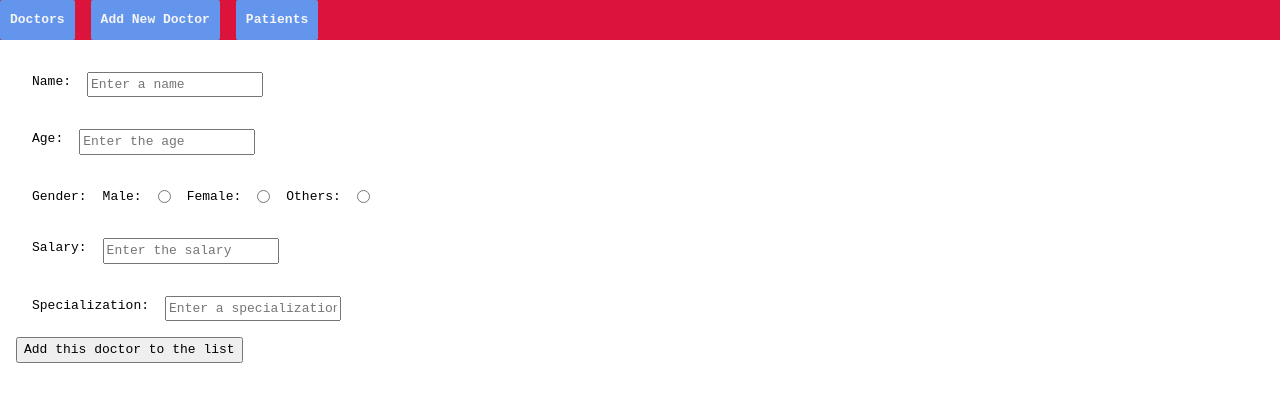
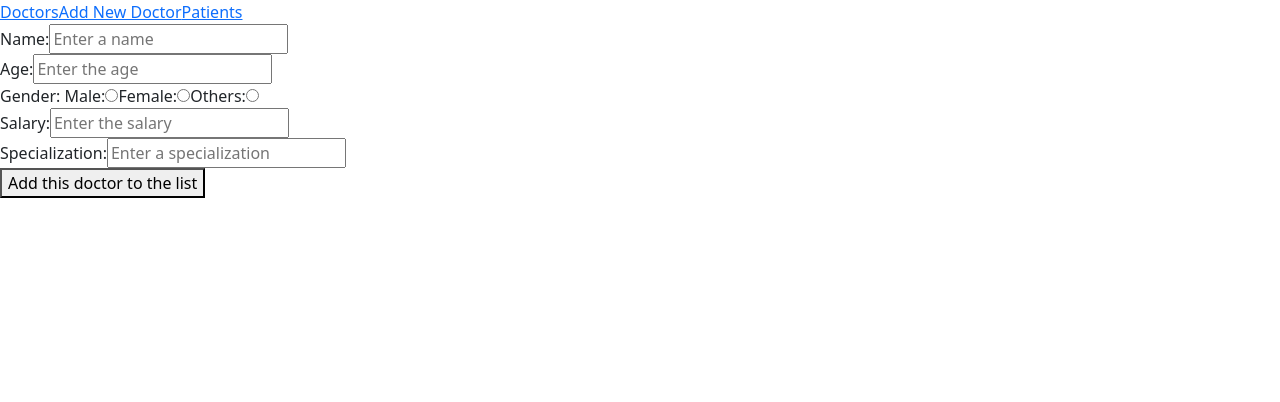
Before and after one commit to 0101chaitanya/hospital-mamagement, a React (Vite) app: page /add-new-doctor in a window 1280 px wide. Shown: the top 402 px of the page. Built offline with nearby package versions, Linux system fonts and the light colour scheme.

Commit message:
purged custom css.Ready for bootstrapification

```diff
--- a/index.html
+++ b/index.html
@@ -1,13 +1,20 @@
 <!doctype html>
 <html lang="en">
 <head>
-    <meta charset="UTF-8" />
-    <link rel="icon" type="image/svg+xml" href="/vite.svg" />
-    <meta name="viewport" content="width=device-width, initial-scale=1.0" />
+	<meta charset="UTF-8"/>
+	<link href="/vite.svg" rel="icon" type="image/svg+xml"/>
+	<meta content="width=device-width, initial-scale=1.0" name="viewport"/>
 	<title>hospital_management</title>
+	<link crossorigin="anonymous" href="https://cdn.jsdelivr.net/npm/bootstrap@5.1.3/dist/css/bootstrap.min.css"
+	      integrity="sha384-1BmE4kWBq78iYhFldvKuhfTAU6auU8tT94WrHftjDbrCEXSU1oBoqyl2QvZ6jIW3" rel="stylesheet">
+
 </head>
 <body>
 <div id="root"></div>
-    <script type="module" src="/src/main.jsx"></script>
+<script crossorigin="anonymous"
+        integrity="sha384-ka7Sk0Gln4gmtz2MlQnikT1wXgYsOg+OMhuP+IlRH9sENBO0LRn5q+8nbTov4+1p"
+        src="https://cdn.jsdelivr.net/npm/bootstrap@5.1.3/dist/js/bootstrap.bundle.min.js"></script>
+
+<script src="/src/main.jsx" type="module"></script>
 </body>
 </html>
--- a/src/components/DoctorCard.jsx
+++ b/src/components/DoctorCard.jsx
@@ -1,9 +1,8 @@
-
 export default function DoctorCard(props) {
-    const { doctor } = props;
-    const { name, salary, gender, age, specialization, id } = doctor;
+    const {doctor} = props;
+    const {name, salary, gender, age, specialization, id} = doctor;
     return (
-        <div className="card">
+        <div>
             <h2>Name: {name}</h2>
             <p>Id: {id}</p>
             <p>Age: {age} years old</p>
--- a/src/components/FetchDoctorsPage.jsx
+++ b/src/components/FetchDoctorsPage.jsx
@@ -34,7 +34,7 @@ export default function FetchDoctorsPage(props) {
     if (error) return <p>Error: {error}</p>;
 
     return (
-        <div className="container">
+        <div>
             <h1>List of doctors working in the Chaitanya Hospital</h1>
             {<main>
                 {doctors.map(doctor => (
--- a/src/components/FetchPatientsPage.jsx
+++ b/src/components/FetchPatientsPage.jsx
@@ -1,7 +1,5 @@
-
-
 import axios from "axios";
-import { useEffect, useState } from "react";
+import {useEffect, useState} from "react";
 import PatientCard from "./PatientCard";
 // import DoctorCard from "./DoctorCard";
 
@@ -31,11 +29,11 @@ export default function FetchPatientsPage(props) {
     if (loading) return <p>Loading...</p>;
     if (error) return <p>Error: {error}</p>;
 
-    return (<div className="container">
+    return (<div>
             <h1>List of admitted patients</h1>
             {<main>
                 {patients.map(patient => (
-                <PatientCard key={patient.id} patient={patient} />
+                    <PatientCard key={patient.id} patient={patient}/>
                 ))}
             </main>}
         </div>
--- a/src/components/GlobalNavBar.jsx
+++ b/src/components/GlobalNavBar.jsx
@@ -2,7 +2,7 @@ import {Link} from "react-router-dom";
 
 export default function GlobalNavBar() {
     return (
-        <nav className="navbar">
+        <nav>
             <Link to="/">Doctors</Link>
             <Link to="/add-new-doctor">Add New Doctor</Link>
             <Link to="/patients">Patients</Link>
--- a/src/components/NewDoctorPage.jsx
+++ b/src/components/NewDoctorPage.jsx
@@ -16,7 +16,7 @@ export default function NewDoctorPage(props) {
     async function handleSubmit(e) {
         e.preventDefault();
         let res = await axios.post(`${baseUrl}/doctors`, newDoctor)
-        alert(`Welcome to the Chaitanya Hospital Dr.${newDoctor.name}.We're counting on you`)
+        alert(`Welcome to the Chaitanya Hospital Dr.${newDoctor.name}.We're counting on your service!`)
         setNewDoctor(prev => ({
             "name": "",
             "salary": "",
@@ -31,13 +31,14 @@ export default function NewDoctorPage(props) {
     }
 
     return (
-        <form className="form" onSubmit={handleSubmit}>
+        <form onSubmit={handleSubmit}>
 
             {/* Name */}
 
-            <div className="form-field">
+            <div>
                 <label htmlFor="name">Name: </label>
-                <input type="text" id="name" name="name" placeholder="Enter a name" value={newDoctor.name}
+                <input type="text" id="name" name="name" required={true} placeholder="Enter a name"
+                       value={newDoctor.name}
                        onChange={(e) => setNewDoctor((prev) => ({
                            ...prev, name: e.target.value
                        }))}/>
@@ -46,9 +47,10 @@ export default function NewDoctorPage(props) {
             {/* Salary */}
 
 
-            <div className="form-field">
+            <div>
                 <label htmlFor="age">Age: </label>
-                <input type="number" id="age" name="age" placeholder="Enter the age" value={newDoctor.age}
+                <input type="number" id="age" name="age" required={true} placeholder="Enter the age"
+                       value={newDoctor.age}
                        onChange={(e) => setNewDoctor((prev) => ({
                            ...prev, age: e.target.value
                        }))}/>
@@ -56,7 +58,7 @@ export default function NewDoctorPage(props) {
 
             {/* Gender */}
 
-            <div className="form-field">
+            <div>
                 <span>Gender: </span>
                 <label htmlFor="male">Male: </label>
                 <input type="radio" id="male" name="gender" value="male" onChange={(e) => setNewDoctor((prev) => ({
@@ -75,9 +77,10 @@ export default function NewDoctorPage(props) {
             {/* Salary */}
 
 
-            <div className="form-field">
+            <div>
                 <label htmlFor="salary">Salary: </label>
-                <input type="number" id="" name="" placeholder="Enter the salary" value={newDoctor.salary}
+                <input type="number" required={true} id="" name="" placeholder="Enter the salary"
+                       value={newDoctor.salary}
                        onChange={(e) => setNewDoctor((prev) => ({
                            ...prev, salary: e.target.value
                        }))}/>
@@ -85,7 +88,7 @@ export default function NewDoctorPage(props) {
 
             {/* Specialization */}
 
-            <div className="form-field">
+            <div>
                 <label htmlFor="specialization">Specialization: </label>
                 <input type="text" id="specialization" name="specialization" placeholder="Enter a specialization"
                        value={newDoctor.specialization} onChange={(e) => setNewDoctor((prev) => ({
--- a/src/components/PatientCard.jsx
+++ b/src/components/PatientCard.jsx
@@ -1,13 +1,10 @@
+export default function PatientCard(props) {
+    const {patient} = props;
+    const {name, weight, gender, age, email, disease, doctor, id} = patient;
 
-
-
-export default function PatientCard(props) {
-    const { patient } = props;
-    const { name, weight, gender, age, email, disease, doctor, id } = patient;
-
-    const { name: docName, specialization } = doctor;
+    const {name: docName, specialization} = doctor;
     return (
-        <div className="card">
+        <div>
             <h2>Name: {name}</h2>
             <p>Email: {email}</p>
             <p>Id: {id}</p>
--- a/src/index.css
+++ b/src/index.css
@@ -74,72 +74,3 @@ h6 {
 #__next {
     isolation: isolate;
 }
-
-
-body {
-    font-family: monospace;
-}
-
-.container {
-    align-items: center;
-    display: flex;
-    flex-direction: column;
-    justify-content: center;
-}
-
-.container > h1 {
-    text-align: center;
-}
-
-.navbar {
-    background-color: crimson;
-    color: whitesmoke;
-    display: flex;
-    gap: 1rem;
-
-    & > * {
-        background: cornflowerblue;
-        border-radius: 2px;
-        color: inherit;
-        font-weight: bold;
-        padding: 10px;
-        text-decoration: none;
-    }
-}
-
-main {
-    display: flex;
-    flex-wrap: wrap;
-    justify-content: center;
-}
-
-main > div {
-    align-items: baseline;
-    border: 1px solid cornflowerblue;
-    border-radius: 20px;
-    display: inherit;
-    flex-direction: column;
-    font-size: 1.5em;
-    gap: 1rem;
-    justify-content: center;
-    margin: 1rem;
-    padding: 20px;
-
-    width: max-content;
-}
-
-.form {
-    display: flex;
-    flex-direction: column;
-    padding: 1rem;
-
-    & > div {
-        display: flex;
-        gap: 1rem;
-        margin: 1rem;
-    }
-}
-
-button {
-    width: fit-content;
-}
```
Also changed, not shown: src/App.css (deleted). Lines whose indentation alone changed are shown as unchanged.
